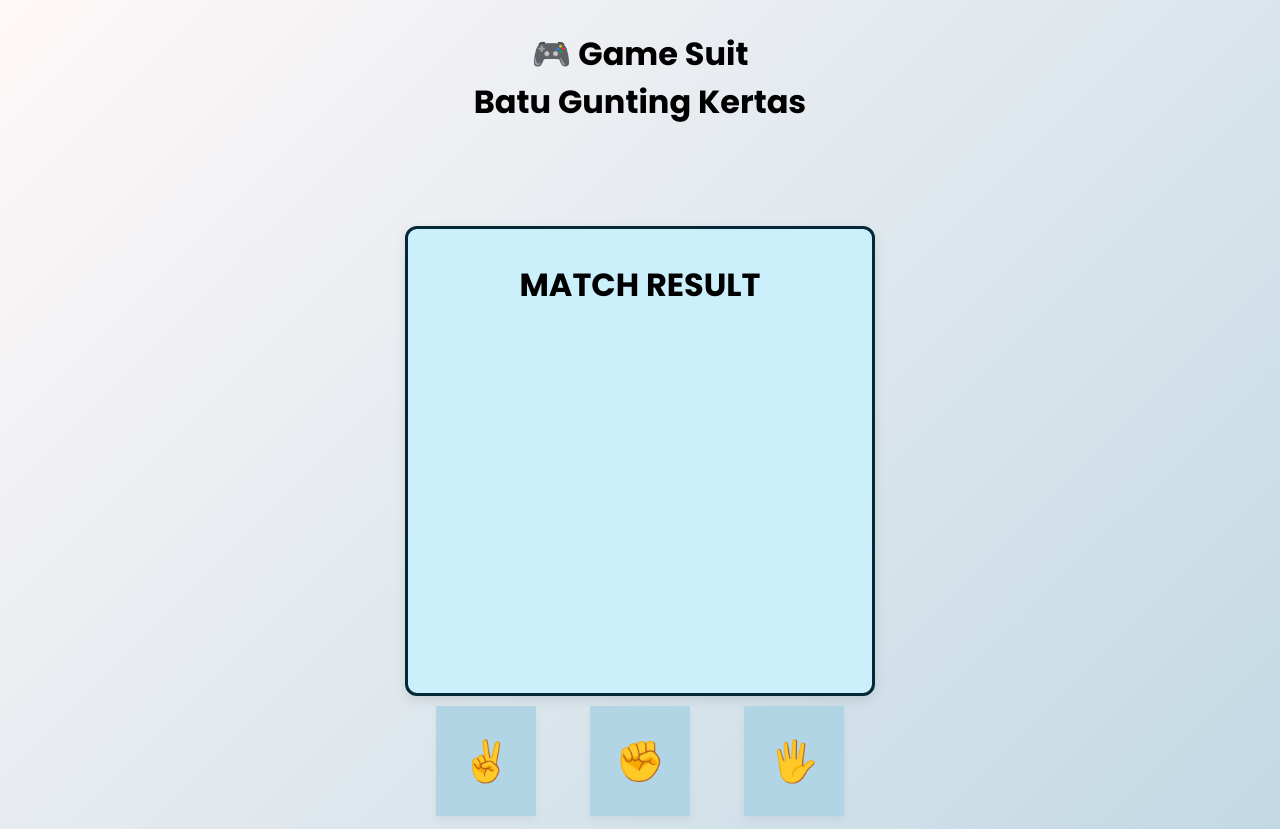
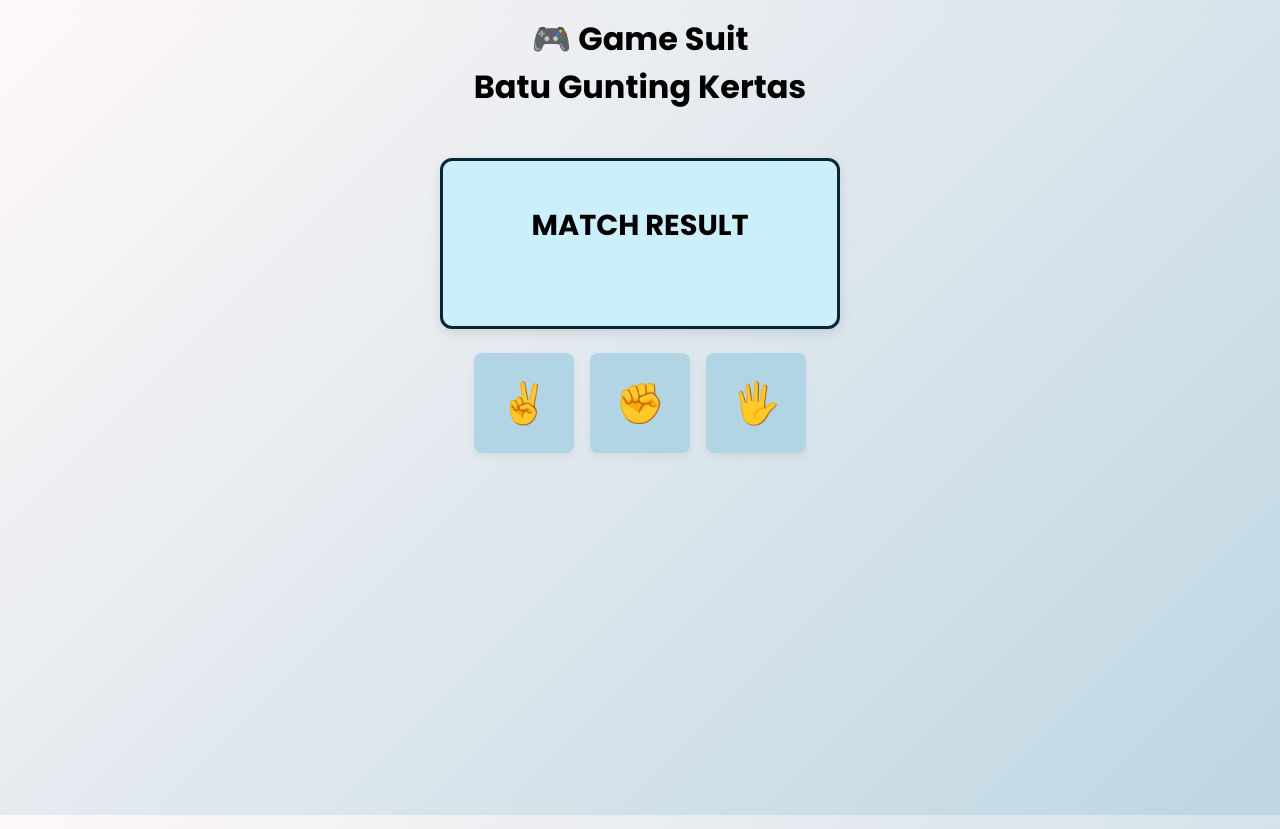
Before and after one commit to nadhiraaurell/Mini-Games-Suit, a plain HTML site: page index.html in a window 1280 px wide. Shown: the top 829 px of the page. Drawn offline with Linux system fonts and the light colour scheme.

Commit message:
update responsive unperfect

```diff
--- a/style.css
+++ b/style.css
@@ -1,85 +1,112 @@
 @import url('https://fonts.googleapis.com/css2?family=Poppins:wght@400;700&display=swap');
 
-.judul {
-  text-align: center;
-  margin-top: 30px;
-  font-family: Poppins, sans-serif;
-}
 :root {
   box-sizing: border-box;
 }
 
-html,
-body,
-* {
+html, body {
+  height: 100%;
   margin: 0;
   padding: 0;
   font-family: 'Poppins', sans-serif;
+  background: linear-gradient(135deg, #fff8f8, #bdd6e2);
+  background-repeat: no-repeat;
+  background-attachment: fixed;
 }
 
-body {
-  background: linear-gradient(135deg, #fff8f8, #bdd6e2);
+* {
+  box-sizing: inherit;
+}
+
+.judul {
+  text-align: center;
+  margin: 15px 0; /* lebih pendek */
+  font-family: 'Poppins', sans-serif;
 }
 
 #app {
-  height: 100vh;
+  min-height: 100vh;
   display: flex;
-  justify-content: center;
+  flex-direction: column;
+  justify-content: flex-start;
   align-items: center;
-  flex-direction: column;
+  padding: 1rem;
 }
 
 .summary {
   background-color: #cbf0fc;
   border-radius: 12px;
-  padding: 2rem;
+  padding: 1.5rem;
   box-shadow: 0px 4px 12px rgba(0, 0, 0, 0.1);
-  margin: 0 auto;
+  margin: 0.5rem 0;
   border: 3px solid rgb(4, 40, 54);
-  width: 400px;
-  height: 400px;
+  width: 100%;
+  max-width: 400px;
   text-align: center;
 }
 
 .title {
   text-align: center;
-  font-size: 2rem;
+  font-size: 1.8rem;
   color: #000000;
+  margin-bottom: 0.5rem;
 }
 
 #inGame, #result {
   color: #202020;
-  margin-top: 1rem;
+  margin-top: 0.5rem;
 }
 
 .game {
   display: flex;
   justify-content: center;
-  align-items: center;
-  gap: 1.5rem;
+  flex-wrap: wrap;
+  gap: 1rem;
+  margin-top: 1rem;
 }
 
 .option {
-  width: 30%;
-  margin: 10px 15px;
-  padding: 25px;
-  text-align: center;
-  font-size: 40px;
+  width: 80px;
+  height: 80px;
+  display: flex;
+  align-items: center;
+  justify-content: center;
+  font-size: 2rem;
   background-color: rgb(177, 213, 228);
   box-shadow: 0 4px 8px rgba(0,0,0,0.05);
+  border-radius: 8px;
 }
 
-.option:hover{
+.option:hover {
   cursor: pointer;
   background-color: rgb(4, 40, 54);
-  transition: cubic-bezier(0.215, 0.610, 0.355, 1) ease-in-out;
-  transform: scale(110%); /* nanti waktu dipencet ada transisi timbul gitu */
+  color: white;
+  transform: scale(1.1);
+  transition: transform 0.2s ease-in-out;
 }
 
 .footer {
-  margin-top: 4rem;
+  margin-top: 1rem;
+  margin-bottom: 0.5rem;
   text-align: center;
   font-size: 0.9rem;
   color: #3d1706;
   font-family: 'Poppins', sans-serif;
 }
+
+/* RESPONSIVE */
+@media (min-width: 769px) {
+  .option {
+    width: 100px;
+    height: 100px;
+    font-size: 2.5rem;
+  }
+
+  .game {
+    flex-wrap: nowrap; /* tetap horizontal di desktop */
+  }
+
+  .summary {
+    margin-top: 1rem;
+  }
+}
```
